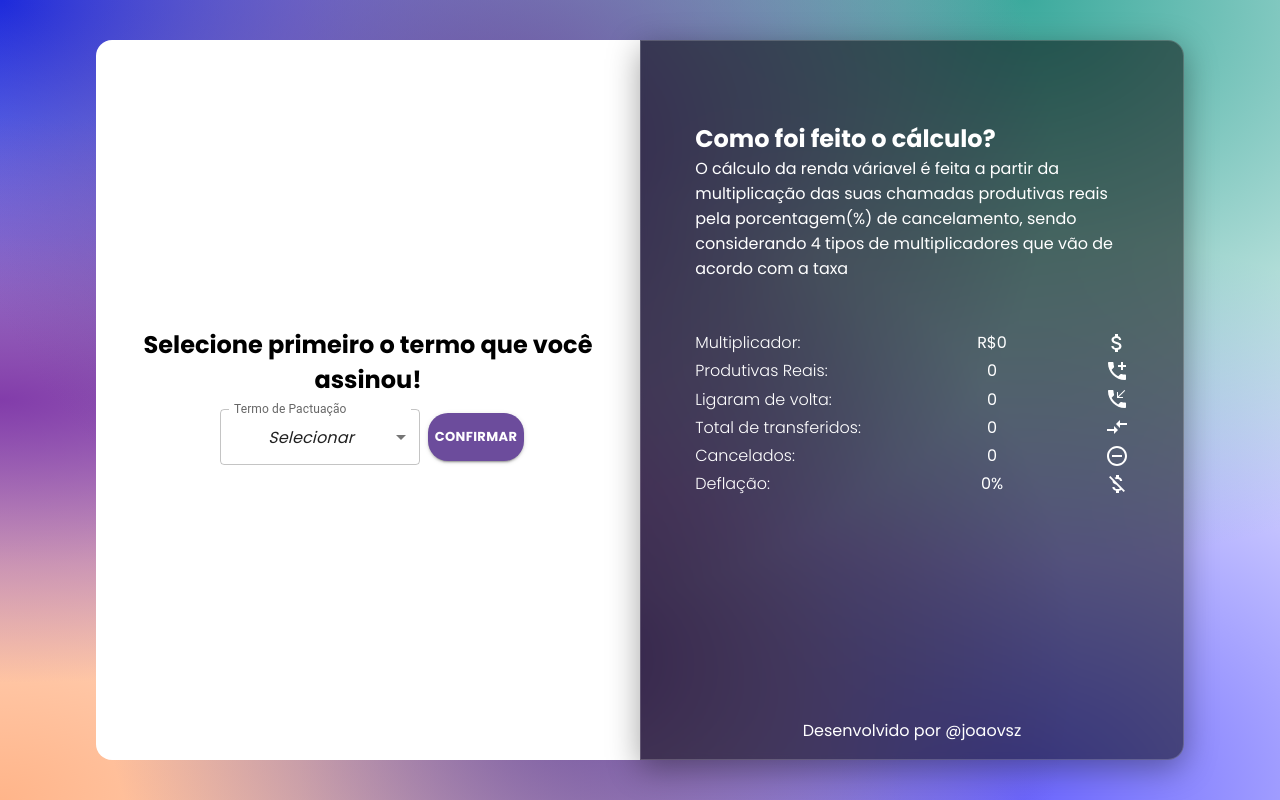
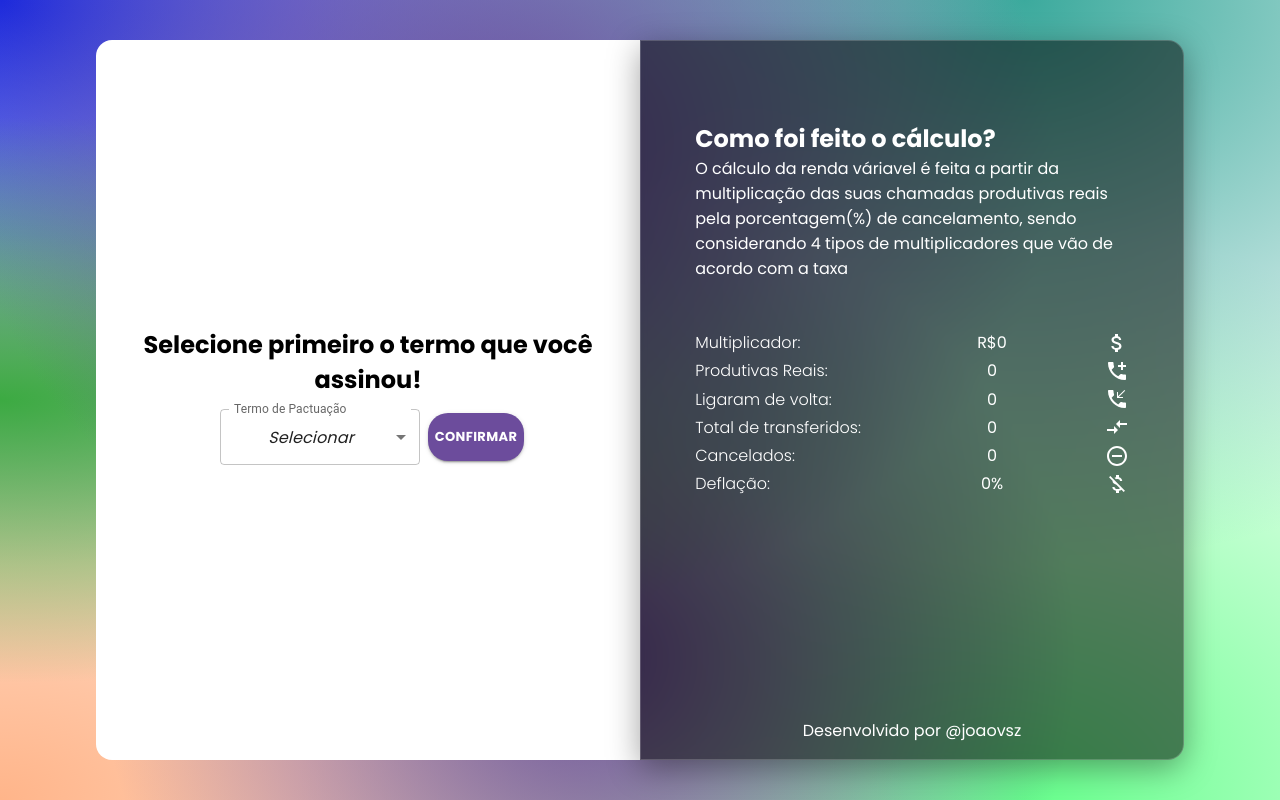
Before and after one commit to joaovsz/simuladorRv, a React (Vite) app: page / in a window 1280 px wide. Built offline with nearby package versions, Linux system fonts and the light colour scheme.

Commit message:
changed Background

```diff
--- a/src/global.css
+++ b/src/global.css
@@ -3,10 +3,10 @@ body{
     background-image:
     radial-gradient(at 40% 20%, hsla(264,34%,45%,1) 0px, transparent 50%),
     radial-gradient(at 80% 0%, hsla(173,48%,45%,1) 0px, transparent 50%),
-    radial-gradient(at 0% 50%, rgb(130, 60, 170) 0px, transparent 50%),
+    radial-gradient(at 0% 50%, rgb(60, 170, 66) 0px, transparent 50%),
     radial-gradient(at 46% 82%, hsla(264,34%,45%,1) 0px, transparent 50%),
     radial-gradient(at 0% 100%, hsla(22,100%,77%,1) 0px, transparent 50%),
-    radial-gradient(at 80% 100%, hsla(242,100%,70%,1) 0px, transparent 50%),
+    radial-gradient(at 80% 100%, rgb(102, 255, 140) 0px, transparent 50%),
     radial-gradient(at 0% 0%, rgb(29, 42, 219) 0px, transparent 50%);
     height: 100vh;
     overflow: hidden;
```
